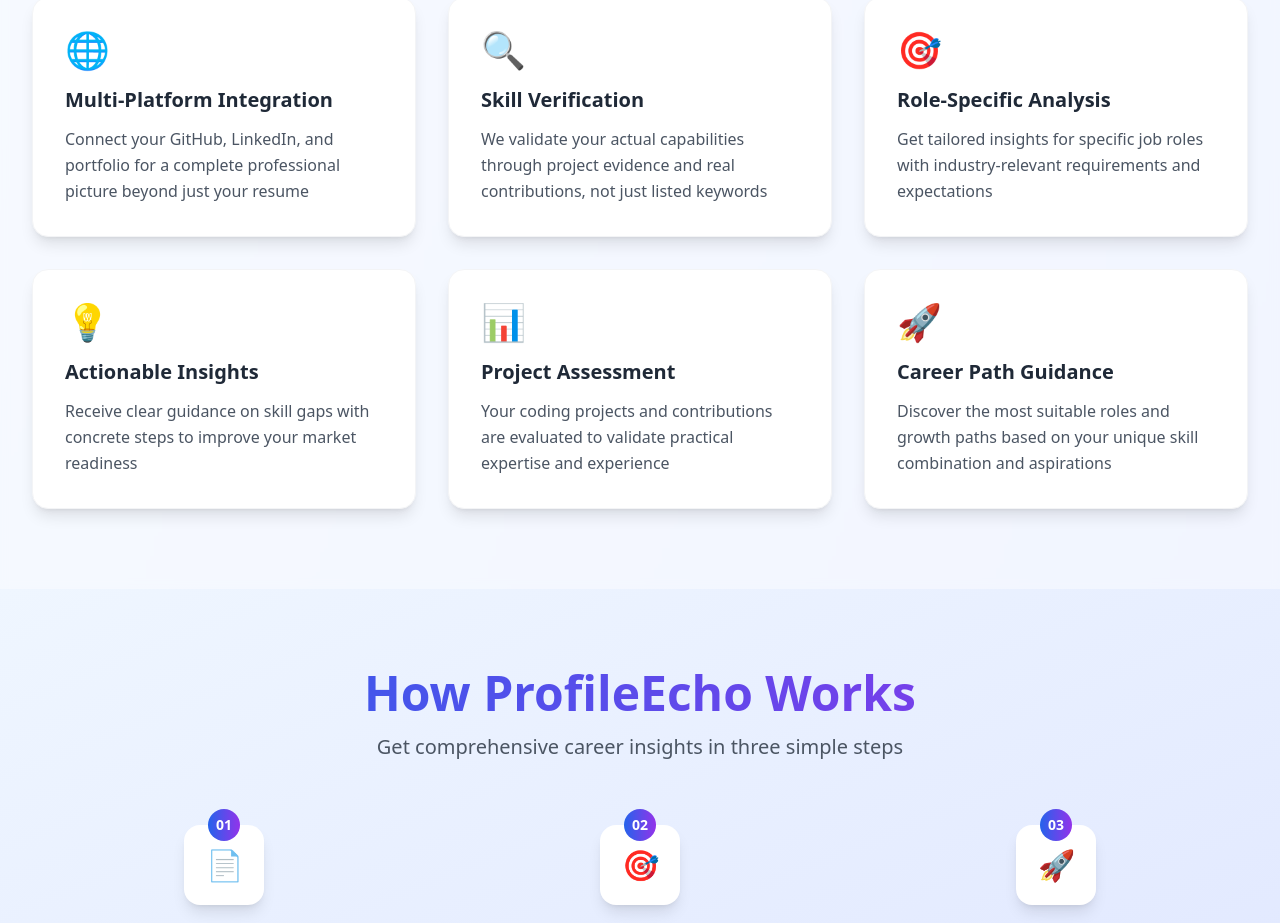
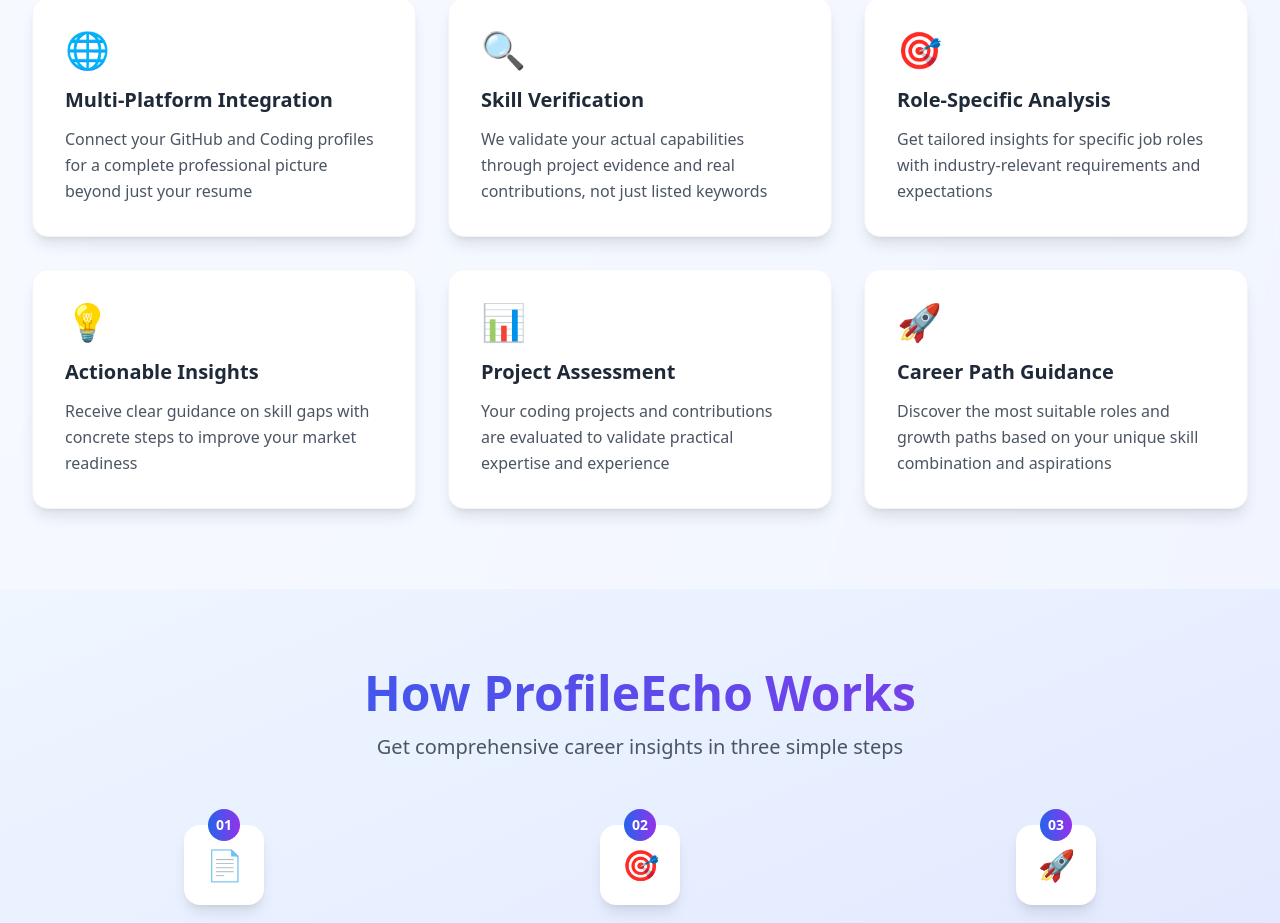
Before and after one commit to gowthamikota/final-year-project, a React (Create React App) app in the folder frontend/: page / in a window 1280 px wide. Shown: the part 1140-2063 px from the top of the page. Built offline with nearby package versions, Linux system fonts and the light colour scheme.

Commit message:
update description for multi-platform integration feature in Home component

```diff
--- a/frontend/src/pages/Home.js
+++ b/frontend/src/pages/Home.js
@@ -305,7 +305,7 @@
                 icon: "🌐",
                 title: "Multi-Platform Integration",
                 description:
-                  "Connect your GitHub, LinkedIn, and portfolio for a complete professional picture beyond just your resume",
+                  "Connect your GitHub and Coding profiles for a complete professional picture beyond just your resume",
               },
               {
                 icon: "🔍",
```
